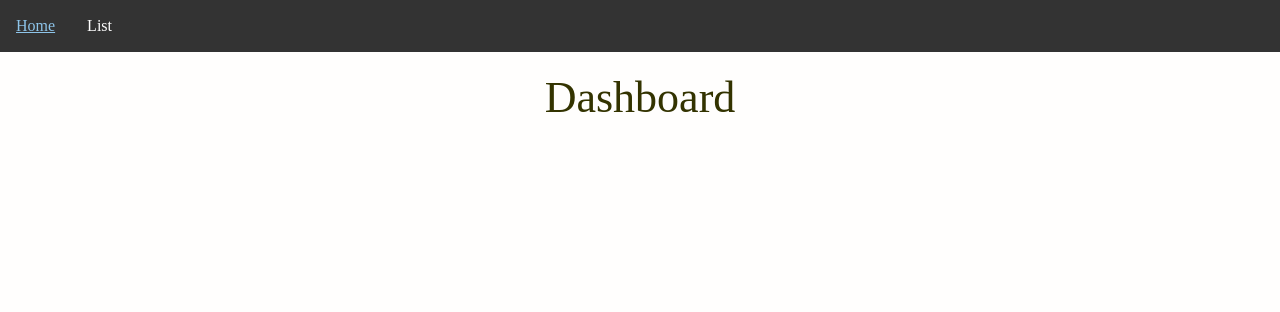
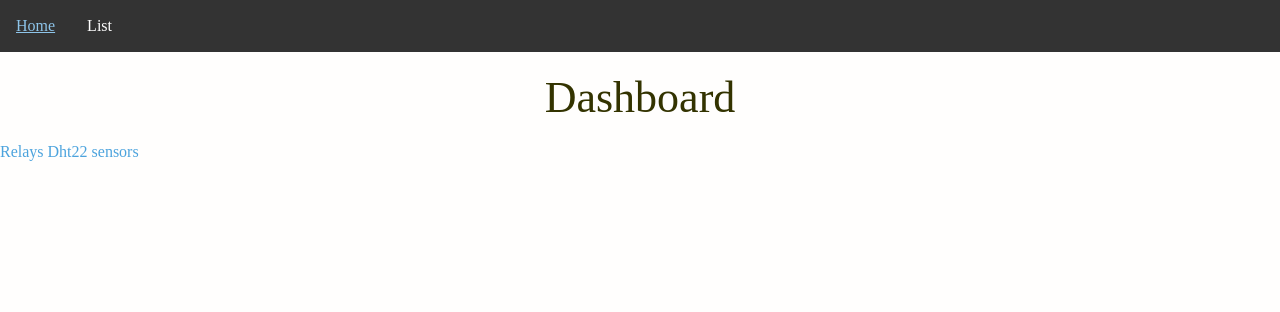
Before and after one commit to knaiskes/control-panel, a Django app: page /dashboard in a window 1280 px wide. Shown: the top 312 px of the page. Run offline with Django 3.2, Linux system fonts and the light colour scheme; the visitor is signed in with stand-in values (Sample User, id 1).

Commit message:
Add indexes pages of relays and dht22 in dashboard

```diff
--- a/controlpanel/pages/templates/pages/dashboard.html
+++ b/controlpanel/pages/templates/pages/dashboard.html
@@ -3,4 +3,7 @@
 
 <h1>Dashboard</h1>
 
+<a href="{% url 'relays:index' %}">Relays</a>
+<a href="{% url 'dht22:index' %}">Dht22 sensors</a>
+
 {% endblock content %}
```
